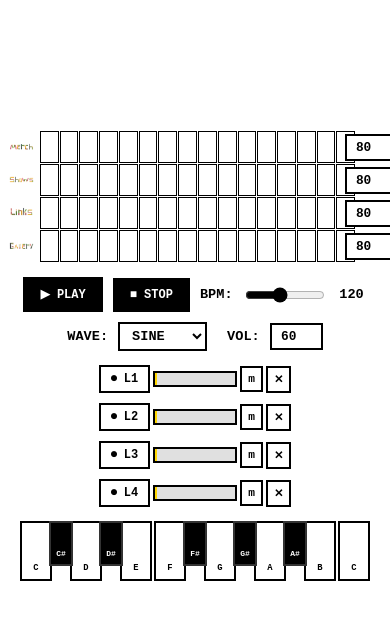
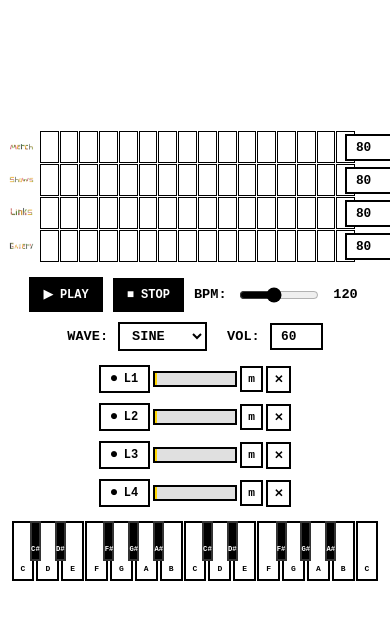
Before and after one commit to sandwichpress/love-banana-website, a plain HTML site: page drum-machine.html in a window 390 px wide. Shown: the part 66-686 px from the top of the page. Drawn offline with Linux system fonts and the light colour scheme.

Commit message:
Make synth keyboard bigger: add second octave, flex-width keys that fill viewport

```diff
--- a/drum-machine.html
+++ b/drum-machine.html
@@ -192,6 +192,18 @@
                         </div>
                     </div>
                     <div class="piano-keys" id="piano-keys">
+                        <div class="piano-key white-key" data-note="C3" data-freq="130.81">C</div>
+                        <div class="piano-key black-key" data-note="C#3" data-freq="138.59">C#</div>
+                        <div class="piano-key white-key" data-note="D3" data-freq="146.83">D</div>
+                        <div class="piano-key black-key" data-note="D#3" data-freq="155.56">D#</div>
+                        <div class="piano-key white-key" data-note="E3" data-freq="164.81">E</div>
+                        <div class="piano-key white-key" data-note="F3" data-freq="174.61">F</div>
+                        <div class="piano-key black-key" data-note="F#3" data-freq="185.00">F#</div>
+                        <div class="piano-key white-key" data-note="G3" data-freq="196.00">G</div>
+                        <div class="piano-key black-key" data-note="G#3" data-freq="207.65">G#</div>
+                        <div class="piano-key white-key" data-note="A3" data-freq="220.00">A</div>
+                        <div class="piano-key black-key" data-note="A#3" data-freq="233.08">A#</div>
+                        <div class="piano-key white-key" data-note="B3" data-freq="246.94">B</div>
                         <div class="piano-key white-key" data-note="C4" data-freq="261.63">C</div>
                         <div class="piano-key black-key" data-note="C#4" data-freq="277.18">C#</div>
                         <div class="piano-key white-key" data-note="D4" data-freq="293.66">D</div>
--- a/style.css
+++ b/style.css
@@ -1601,10 +1601,12 @@ body {
 .piano-keys {
     display: flex;
     justify-content: center;
-    gap: 2px;
+    gap: 1px;
     user-select: none;
     -webkit-user-select: none;
     touch-action: none;
+    width: 96%;
+    max-width: 1200px;
 }
 
 .piano-key {
@@ -1613,26 +1615,29 @@ body {
     justify-content: center;
     padding-bottom: 6px;
     font-family: 'Courier New', Courier, monospace;
-    font-size: 0.7rem;
+    font-size: 0.65rem;
     font-weight: bold;
     cursor: pointer;
     border: 2px solid black;
     transition: background-color 0.05s ease;
+    box-sizing: border-box;
 }
 
 .white-key {
-    width: 48px;
-    height: 80px;
+    flex: 1 1 0;
+    min-width: 0;
+    height: 100px;
     background: white;
     color: black;
 }
 
 .black-key {
-    width: 34px;
-    height: 55px;
+    flex: 0 0 3%;
+    min-width: 0;
+    height: 65px;
     background: black;
     color: white;
-    margin: 0 -8px;
+    margin: 0 -1.5%;
     z-index: 1;
     border-color: #333;
 }
@@ -1806,14 +1811,11 @@ body {
     }
 
     .white-key {
-        width: 38px;
-        height: 65px;
+        height: 75px;
     }
 
     .black-key {
-        width: 26px;
-        height: 45px;
-        margin: 0 -6px;
+        height: 50px;
     }
 }
 
@@ -1832,21 +1834,18 @@ body {
     }
 
     .transport-btn {
-        padding: 8px 15px;
+        padding: 8px 12px;
         font-size: 0.75rem;
     }
 
     .white-key {
-        width: 28px;
-        height: 50px;
-        font-size: 0.55rem;
+        height: 60px;
+        font-size: 0.5rem;
     }
 
     .black-key {
-        width: 20px;
-        height: 35px;
-        margin: 0 -5px;
-        font-size: 0.5rem;
+        height: 40px;
+        font-size: 0.45rem;
     }
 }
 
@@ -1967,19 +1966,18 @@ body {
     }
 
     .dm-page-synth .piano-keys {
-        margin-top: 6px;
+        margin-top: 4px;
+        width: 98%;
     }
 
     .dm-page-synth .white-key {
-        width: 36px;
-        height: 55px;
-        font-size: 0.55rem;
+        height: 70px;
+        font-size: 0.5rem;
     }
 
     .dm-page-synth .black-key {
-        width: 24px;
-        height: 38px;
-        font-size: 0.45rem;
+        height: 46px;
+        font-size: 0.4rem;
     }
 
     /* Page hint labels */
```
